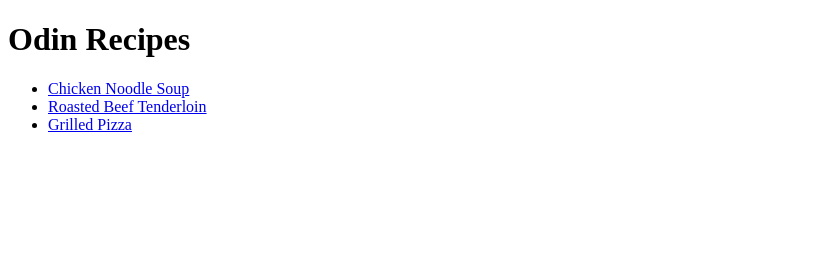
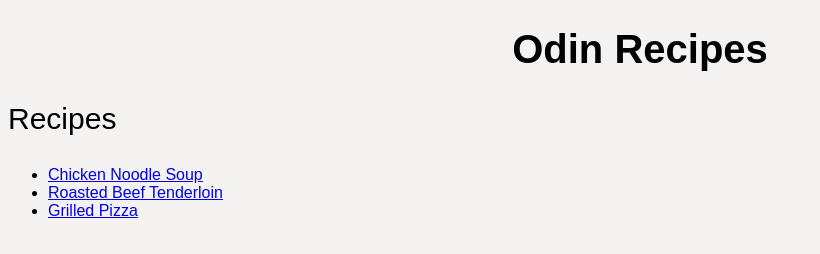
Before and after one commit to lorien349/odin_recipes, a plain HTML site: page index.html in a window 1280 px wide. Shown: the whole page, without its empty margins (0-820 px from the left). Drawn offline with Linux system fonts and the light colour scheme.

Commit message:
Add style to homepage
Add style.css and style index.html

```diff
--- a/index.html
+++ b/index.html
@@ -6,16 +6,19 @@
     <head>
         <meta charset="UTF-8">
         <title>Odin Recipes</title>
+        <link rel="stylesheet" href="style.css">
     </head>
 
 
     <body>
-        <h1>Odin Recipes</h1>
+        <h1 class="title page-title">Odin Recipes</h1>
+
+        <h3 class="title">Recipes</h3>
 
         <ul>
-            <li><a href="recipes/chicken_noodle_soup.html">Chicken Noodle Soup</a></li>
-            <li><a href="recipes/roasted_beef_tenderloin.html">Roasted Beef Tenderloin</a></li>
-            <li><a href="recipes/grilled_pizza.html">Grilled Pizza</a></li>
+            <li class="text"><a href="recipes/chicken_noodle_soup.html">Chicken Noodle Soup</a></li>
+            <li class="text"><a href="recipes/roasted_beef_tenderloin.html">Roasted Beef Tenderloin</a></li>
+            <li class="text"><a href="recipes/grilled_pizza.html">Grilled Pizza</a></li>
         </ul>
     </body>
 </html>
--- /dev/null
+++ b/style.css
@@ -0,0 +1,21 @@
+body {
+    background-color: #f4f3f1;
+}
+
+.title {
+    font-family: Arial, sans-serif;
+    font-weight: normal;
+    font-size: 30px;
+}
+
+.title.page-title {
+    font-weight: bold;
+    text-align: center;
+    font-size: 40px;
+}
+
+.text {
+    font-family: Arial, sans-serif;
+    text-align: left;
+    font-size: 16px;
+}
```
